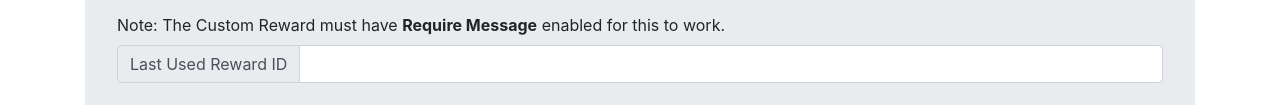
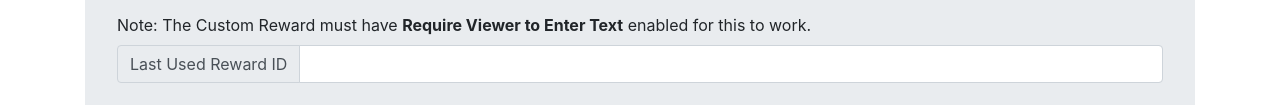
Before and after one commit to instafluff/TwitchCustomRewardID, a website: page index.html in a window 1280 px wide. Shown: the part 274-379 px from the top of the page. Drawn offline with nearby package versions, Linux system fonts and the light colour scheme.

Commit message:
Update index.html

```diff
--- a/index.html
+++ b/index.html
@@ -22,7 +22,7 @@
               <h4 class="alert-heading">Oops! I need to know your Twitch channel first.</h4>
               Add "?channel=YOURTWITCHCHANNEL" to this page link, like this: <a id="page-link" href="?channel=YOURTWITCHCHANNEL"></a>
             </div>
-            <label for="reward-id">Note: The Custom Reward must have <strong>Require Message</strong> enabled for this to work.</label>
+            <label for="reward-id">Note: The Custom Reward must have <strong>Require Viewer to Enter Text</strong> enabled for this to work.</label>
             <div class="input-group mb-3">
               <div class="input-group-prepend">
                 <span class="input-group-text" id="basic-addon3">Last Used Reward ID</span>
```
